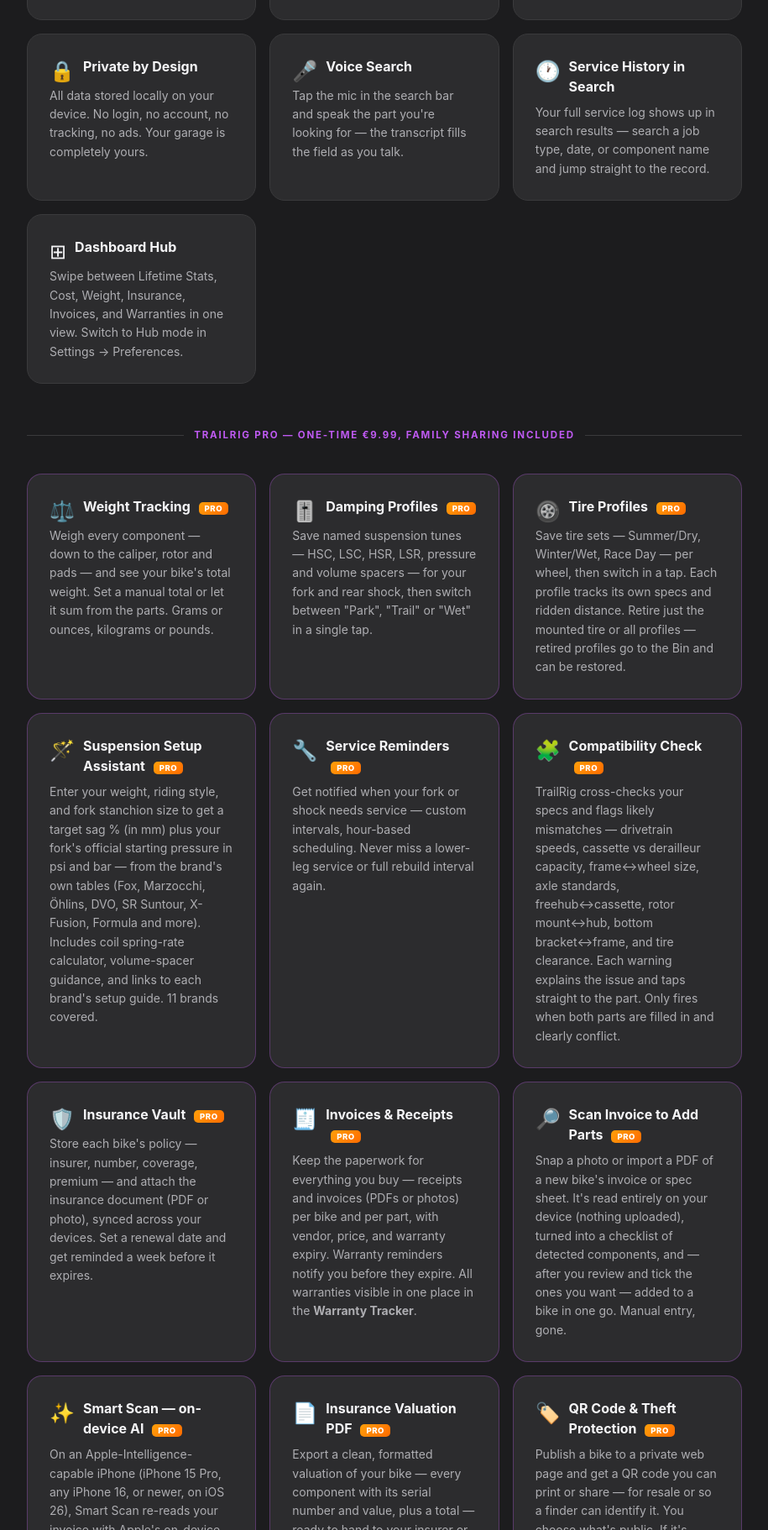
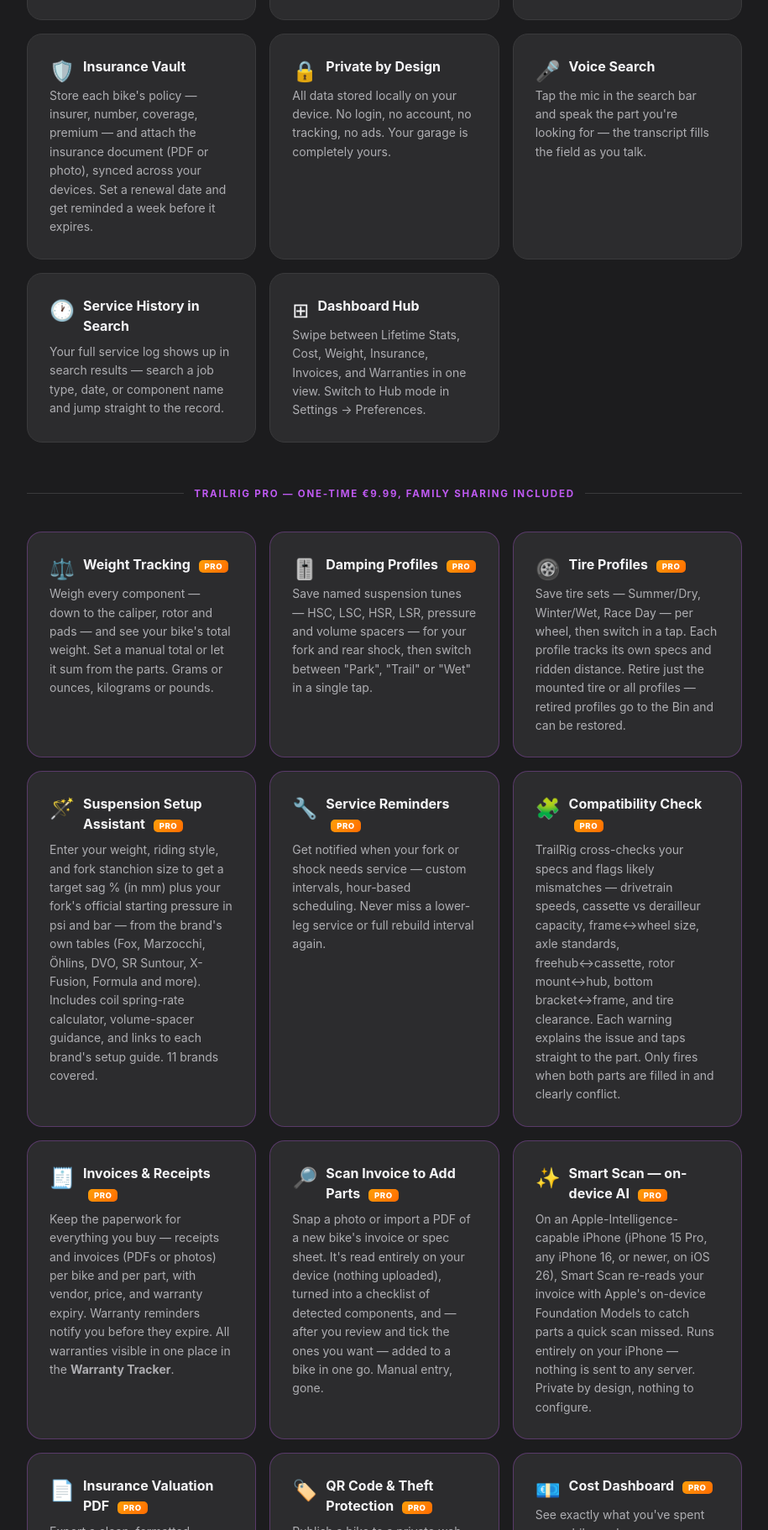
Before and after one commit to Pro1eZ/Sites, a plain HTML site: page index.html in a window 1280 px wide. Shown: the part 3084-4906 px from the top of the page at 84% size, without its empty margins (182-1097 px from the left). Drawn offline with Linux system fonts and the light colour scheme.

Commit message:
move Insurance Vault from Pro to free section

```diff
--- a/index.html
+++ b/index.html
@@ -667,6 +667,11 @@
             <p>One screen shows every warranty across all your bikes — color-coded as active, expiring soon, or expired. Filter by bike or sort by date, amount, or name. Tap any row to open the invoice or jump straight to the component. Free for all users; warranty reminder notifications require <strong>Pro</strong>.</p>
         </div>
         <div class="feature-card">
+            <div class="feature-icon">🛡️</div>
+            <h3>Insurance Vault</h3>
+            <p>Store each bike's policy — insurer, number, coverage, premium — and attach the insurance document (PDF or photo), synced across your devices. Set a renewal date and get reminded a week before it expires.</p>
+        </div>
+        <div class="feature-card">
             <div class="feature-icon">🔒</div>
             <h3>Private by Design</h3>
             <p>All data stored locally on your device. No login, no account, no tracking, no ads. Your garage is completely yours.</p>
@@ -717,11 +722,6 @@
             <div class="feature-icon">🧩</div>
             <h3>Compatibility Check <span class="pro-badge">PRO</span></h3>
             <p>TrailRig cross-checks your specs and flags likely mismatches — drivetrain speeds, cassette vs derailleur capacity, frame↔wheel size, axle standards, freehub↔cassette, rotor mount↔hub, bottom bracket↔frame, and tire clearance. Each warning explains the issue and taps straight to the part. Only fires when both parts are filled in and clearly conflict.</p>
-        </div>
-        <div class="feature-card pro">
-            <div class="feature-icon">🛡️</div>
-            <h3>Insurance Vault <span class="pro-badge">PRO</span></h3>
-            <p>Store each bike's policy — insurer, number, coverage, premium — and attach the insurance document (PDF or photo), synced across your devices. Set a renewal date and get reminded a week before it expires.</p>
         </div>
         <div class="feature-card pro">
             <div class="feature-icon">🧾</div>
```
